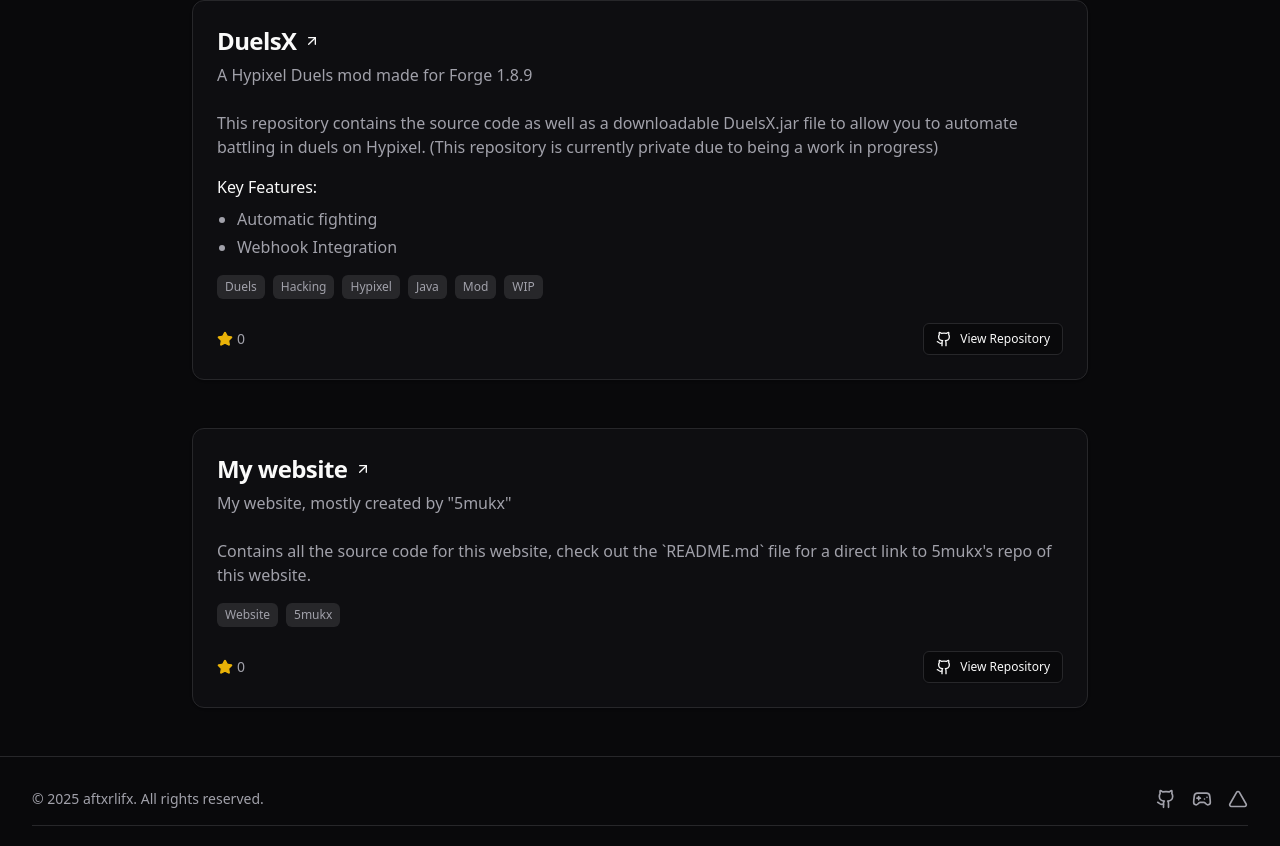
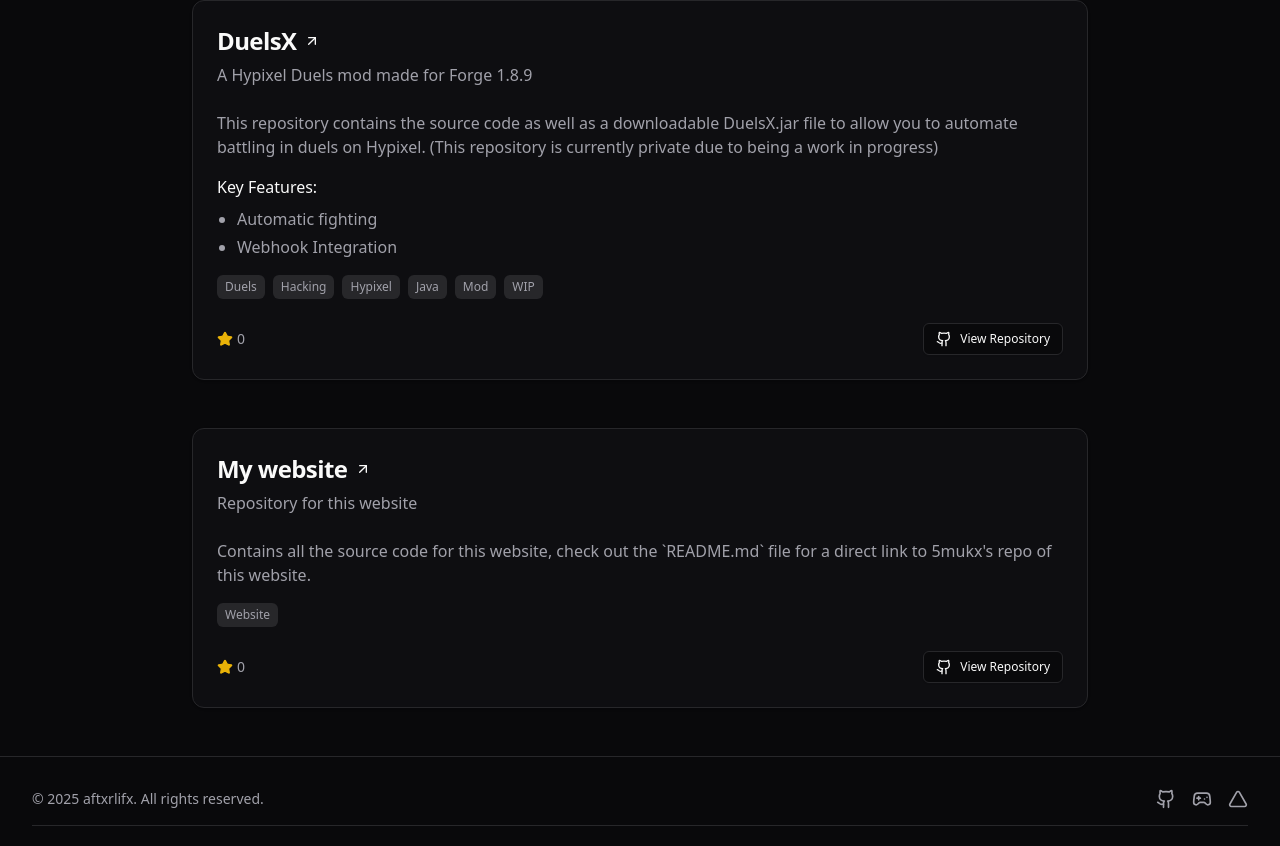
Before and after one commit to its-Jaxx/its-Jaxx-web, a Next.js app: page /projects in a window 1280 px wide. Shown: the part 764-1610 px from the top of the page. Built offline with nearby package versions, Linux system fonts and the light colour scheme; no server answers.

Commit message:
Small fix

```diff
--- a/src/app/projects/page.tsx
+++ b/src/app/projects/page.tsx
@@ -40,11 +40,11 @@
   {
     id: "github-site",
     title: "My website",
-    description: "My website, mostly created by \"5mukx\"",
+    description: "Repository for this website",
     longDescription: "Contains all the source code for this website, check out the `README.md` file for a direct link to 5mukx's repo of this website.",
     link: "https://github.com/its-Jaxx/its-Jaxx.",
     fallbackStars: 0,
-    tags: ["Website", "5mukx"]
+    tags: ["Website"]
   }
 ];
 
```
Also changed, not shown: 2 other files (tests, documents, lock files or other folders).
